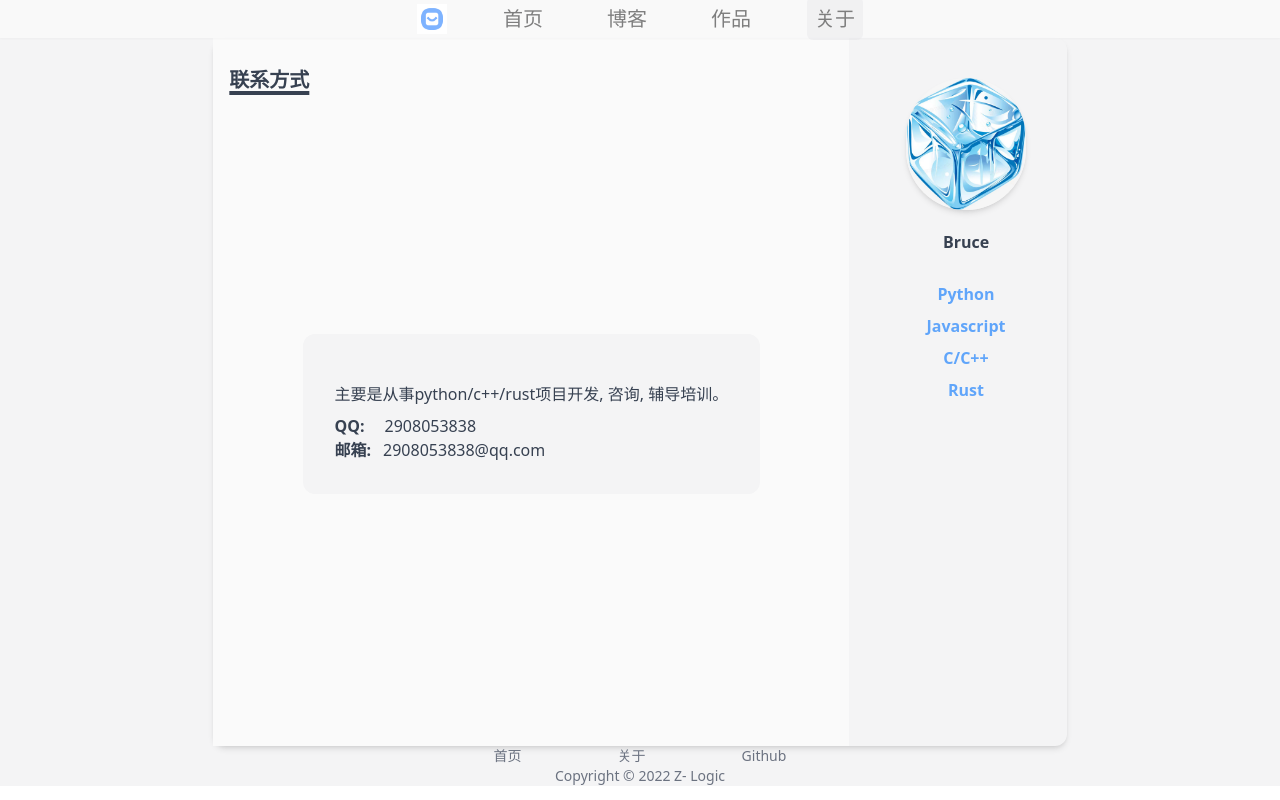
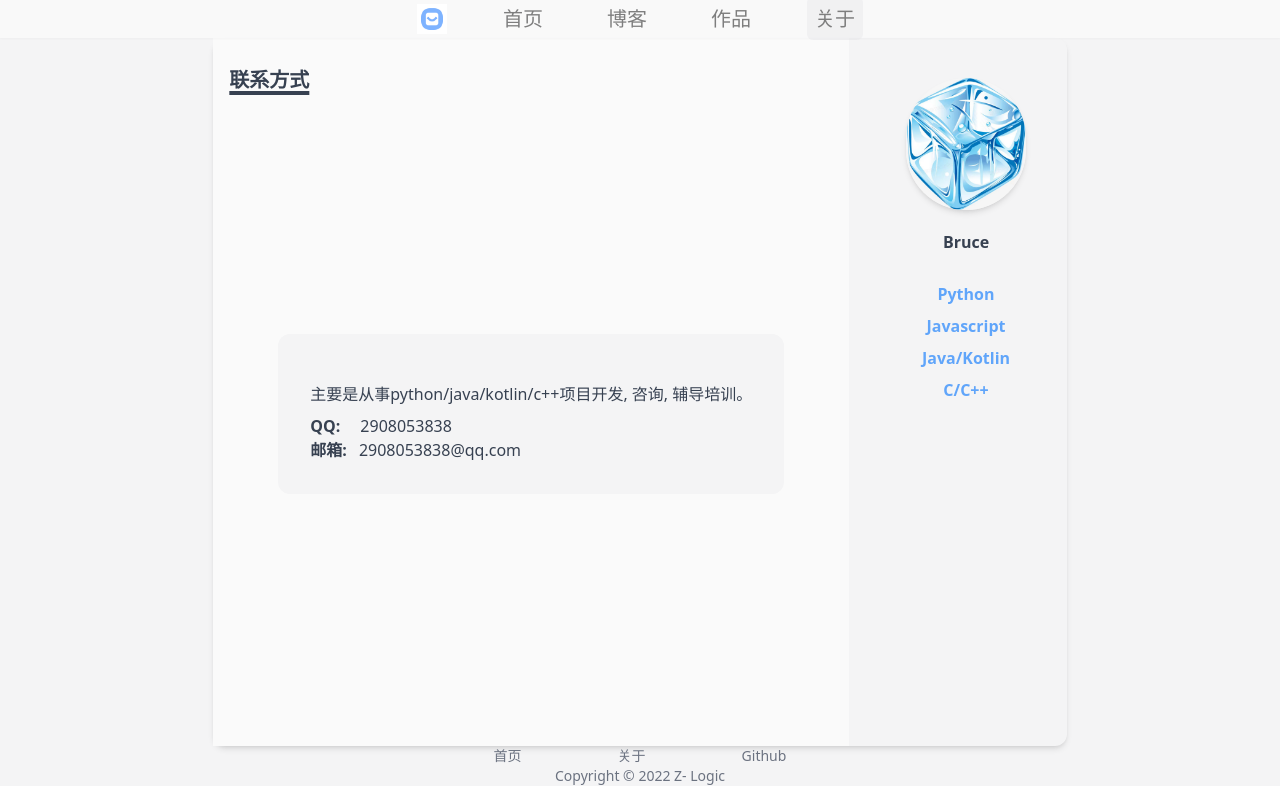
Before and after one commit to brucelee07/zlogic, a Next.js app: page /about in a window 1280 px wide. Built offline with nearby package versions, Linux system fonts and the light colour scheme.

Commit message:
change language to java and kt

```diff
--- a/components/siderbar.tsx
+++ b/components/siderbar.tsx
@@ -15,8 +15,8 @@ const SiderBar: React.FC = () => {
       <div className='divide-y-3 w-full p-5'>
         <p className='text-center font-bold m-2 text-blue-400'>Python</p>
         <p className='text-center font-bold m-2 text-blue-400'>Javascript</p>
+        <p className='text-center font-bold m-2 text-blue-400'>Java/Kotlin</p>
         <p className='text-center font-bold m-2 text-blue-400'>C/C++</p>
-        <p className='text-center font-bold m-2 text-blue-400'>Rust</p>
       </div>
     </div>
   )
--- a/pages/about.tsx
+++ b/pages/about.tsx
@@ -10,7 +10,7 @@ const About: NextPage = () => {
         <Heading title={'联系方式'} />
         <div className='bg-zinc-100 rounded-xl p-8 flex flex-col m-auto'>
           <p className='mt-4 text-center pb-2'>
-            主要是从事python/c++/rust项目开发, 咨询, 辅导培训。
+            主要是从事python/java/kotlin/c++项目开发, 咨询, 辅导培训。
           </p>
           <p>
             <strong className='pr-5'>QQ:</strong>
--- a/pages/index.tsx
+++ b/pages/index.tsx
@@ -47,7 +47,7 @@ const Home: NextPage = () => {
           Django开发，Openstack二次开发
         </p>
         <p>
-          <strong className='pr-4'>APP开发:</strong>React Native
+          <strong className='pr-4'>APP开发:</strong>Java/Kotlin
         </p>
       </div>
       <Heading title={'我 ♥'} />
```
